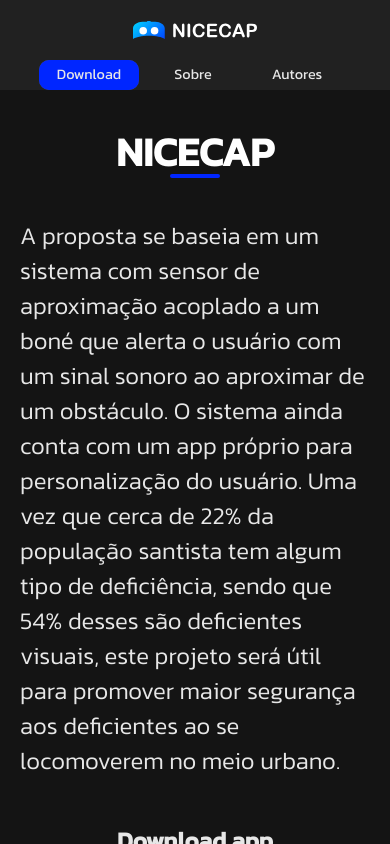
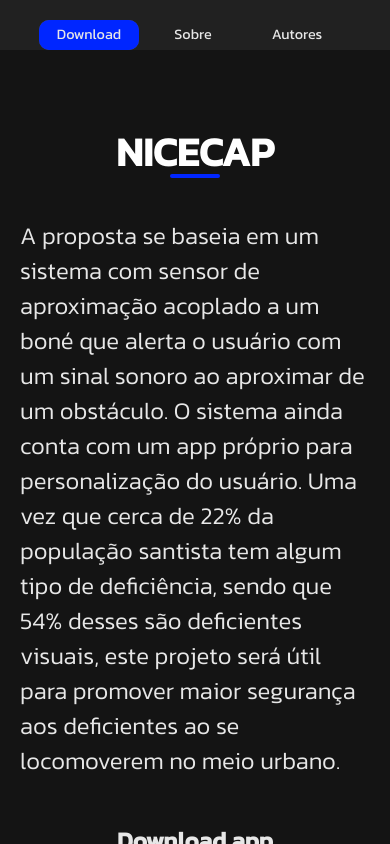
Before and after one commit to funchaal/Nicecap-Website, a React (Create React App) app: page / in a window 390 px wide. Built offline with nearby package versions, Linux system fonts and the light colour scheme.

Commit message:
small changes to header

```diff
--- a/src/App.css
+++ b/src/App.css
@@ -363,11 +363,13 @@ h2 {
 @media (max-width: 600px) {
   .logo-box {
     flex-grow: 1;
+    display: none;
   }
 
   #header {
-    height: 90px;
+    height: 50px;
     flex-direction: column;
+    justify-content: flex-end;
   }
 
   #logo {
```
